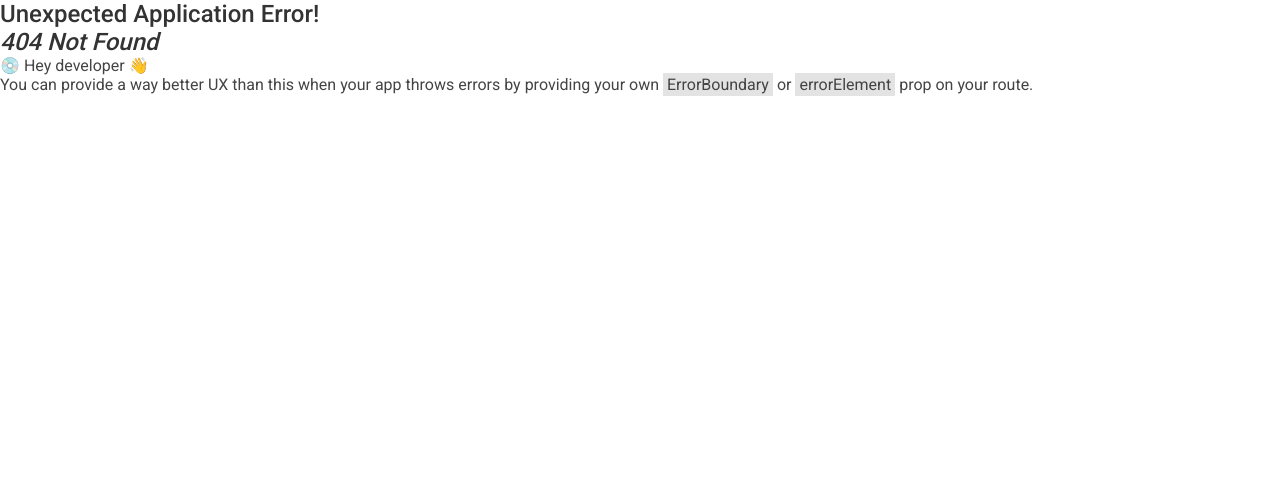
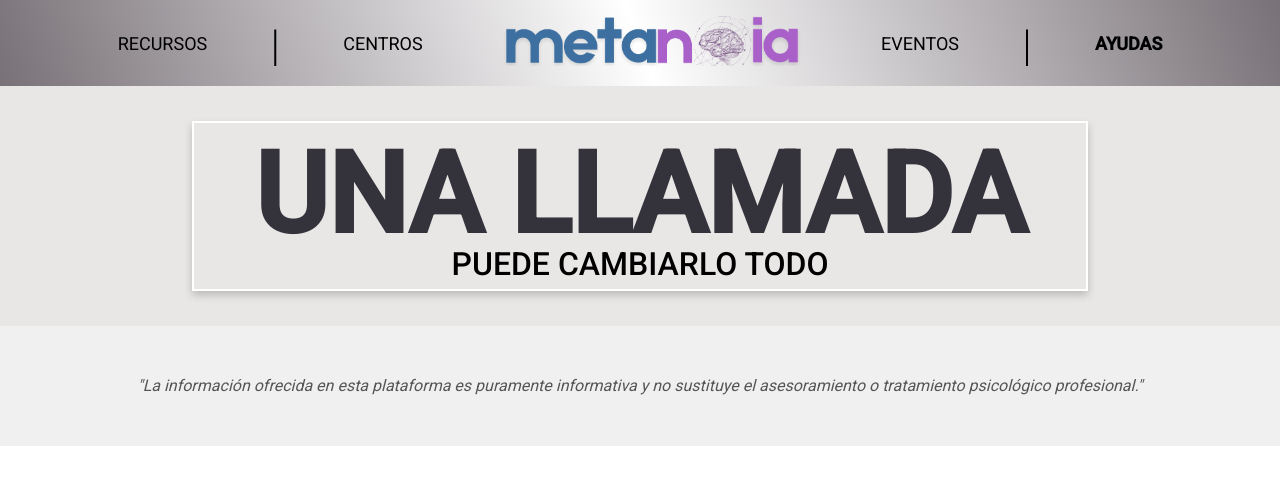
Before and after one commit to CristinaDomnguez/metanoia-project, a React (Vite) app in the folder frontend/: page /ayudas in a window 1280 px wide. Before the commit this address had no page. Shown: the top 484 px of the page. Built offline with nearby package versions, Linux system fonts and the light colour scheme.

Commit message:
feat:inser sheet call helps

```diff
--- a/frontend/src/App.jsx
+++ b/frontend/src/App.jsx
@@ -6,6 +6,8 @@ import { createBrowserRouter, Outlet, RouterProvider } from "react-router-dom";
 import Resources from "./pages/Resources/Resources.jsx";
 import { Centers } from "./pages/Centers/Centers.jsx";
 import { Events } from "./pages/Events/Events.jsx";
+import { Helps } from "./pages/Helps/Helps.jsx";
+
 
 // Configuración del enrutador
 const router = createBrowserRouter([
@@ -34,6 +36,10 @@ const router = createBrowserRouter([
         path: "/eventos",
         element: <Events />,
       },
+      {
+        path: "/ayudas",
+        element: <Helps />,
+      },
     ],
   },
 ]);
--- /dev/null
+++ b/frontend/src/pages/Helps/Call/Call.jsx
@@ -0,0 +1,12 @@
+import styles from "./Call.module.css";
+
+export function Call() {
+  return (
+    <div className={styles.textContent}>
+      <h1 className={styles.textTop}>UNA LLAMADA</h1>
+      <h3 className={styles.textBottom}>
+        PUEDE CAMBIARLO TODO
+      </h3>
+    </div>
+  );
+}
--- /dev/null
+++ b/frontend/src/pages/Helps/Call/Call.module.css
@@ -0,0 +1,30 @@
+.textContent {
+    background-color: #e9e6e6;
+    border: 2px solid #ffffff;
+    box-shadow: 0 4px 8px rgba(0, 0, 0, 0.2);
+    display: flex;
+    flex-direction: column;
+    align-items: center; /* Centra horizontalmente el contenido */
+    justify-content: center; /* Centra verticalmente el contenido */
+    width: 70%;
+    height: 170px; /* Ajusta la altura según lo que necesites */
+    text-align: center;
+    margin: 35px auto;
+  }
+
+  .textTop {
+    font-family: "Roboto", sans-serif;
+    font-size: 7rem;
+    font-weight: bold;
+    color: #34333b;
+    margin: 0;
+    width: 100%;
+    text-align: center; /* Centra el texto */
+  }
+
+  .textBottom {
+    font-family: "Roboto", sans-serif;
+    font-size: 2rem;
+    color: #000000;
+    margin-top: -15px;
+  }
--- /dev/null
+++ b/frontend/src/pages/Helps/Helps.jsx
@@ -0,0 +1,10 @@
+import { Call } from "./Call/Call";
+import styles from "./Helps.module.css";
+
+export function Helps() {
+  return (
+    <div className={styles.mainContainer}>
+      <Call />
+    </div>
+  );
+}
--- /dev/null
+++ b/frontend/src/pages/Helps/Helps.module.css
@@ -0,0 +1,7 @@
+.mainContainer {
+    display: flex;
+    flex-direction: column; /* Elementos en columna */
+    padding: 0;
+    margin: 0;
+    background-color: #e9e6e6;
+  }
```
